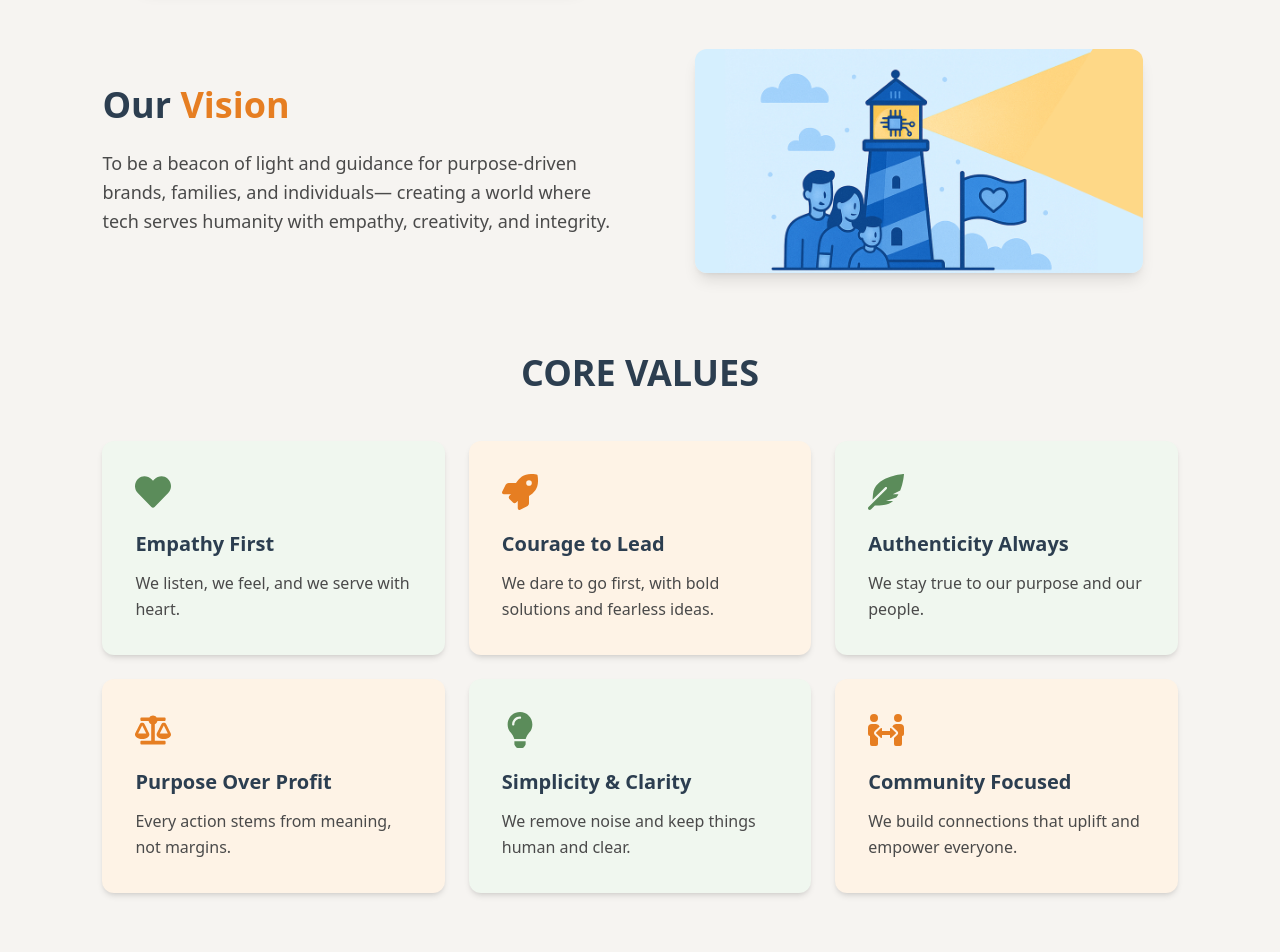
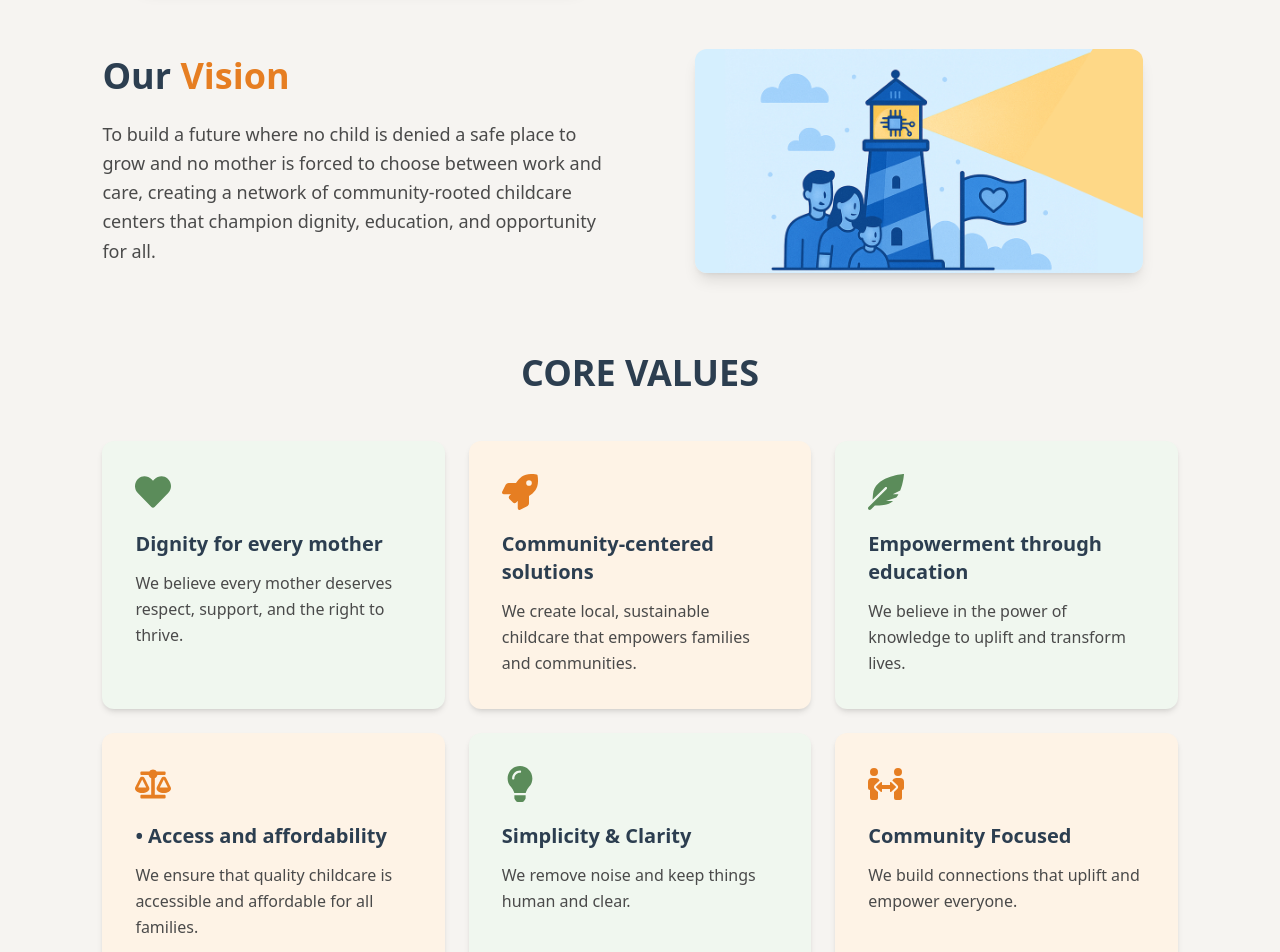
Before and after one commit to JeromeKERICH/toto-village, a React (Vite) app: page /storypage in a window 1280 px wide. Shown: the part 1400-2352 px from the top of the page. Built offline with nearby package versions, Linux system fonts and the light colour scheme.

Commit message:
Mission and Vision updates

```diff
--- a/src/components/story/StoryMission.jsx
+++ b/src/components/story/StoryMission.jsx
@@ -4,26 +4,26 @@ import { motion } from "framer-motion";
 const coreValues = [
   {
     icon: <FaHeart className="text-[#5B8C5A]" />,
-    title: "Empathy First",
-    desc: "We listen, we feel, and we serve with heart.",
+    title: "Dignity for every mother",
+    desc: "We believe every mother deserves respect, support, and the right to thrive.",
     bg: "bg-[#F0F7EF]"
   },
   {
     icon: <FaRocket className="text-[#E67E22]" />,
-    title: "Courage to Lead",
-    desc: "We dare to go first, with bold solutions and fearless ideas.",
+    title: "Community-centered solutions",
+    desc: "We create local, sustainable childcare that empowers families and communities.",
     bg: "bg-[#FEF3E6]"
   },
   {
     icon: <FaFeatherAlt className="text-[#5B8C5A]" />,
-    title: "Authenticity Always",
-    desc: "We stay true to our purpose and our people.",
+    title: "Empowerment through education",
+    desc: "We believe in the power of knowledge to uplift and transform lives.",
     bg: "bg-[#F0F7EF]"
   },
   {
     icon: <FaBalanceScale className="text-[#E67E22]" />,
-    title: "Purpose Over Profit",
-    desc: "Every action stems from meaning, not margins.",
+    title: "•	Access and affordability",
+    desc: "We ensure that quality childcare is accessible and affordable for all families.",
     bg: "bg-[#FEF3E6]"
   },
   {
@@ -57,8 +57,7 @@ const StoryMission = () => {
             Our <span className="text-[#E67E22]">Mission</span>
           </h2>
           <p className="text-lg text-[#4a4a4a] leading-relaxed">
-            To empower individuals and communities through transformative digital solutions,
-            heartfelt storytelling, and compassionate support that inspires both personal and collective growth.
+          To provide safe, affordable, and nurturing childcare that empowers working mothers, supports early childhood development, and redefines care as essential community infrastructure, giving every child the right to a dignified start and every mother the freedom to thrive.
           </p>
         </div>
       </div>
@@ -70,8 +69,7 @@ const StoryMission = () => {
             Our <span className="text-[#E67E22]">Vision</span>
           </h2>
           <p className="text-lg text-[#4a4a4a] leading-relaxed">
-            To be a beacon of light and guidance for purpose-driven brands, families, and individuals—
-            creating a world where tech serves humanity with empathy, creativity, and integrity.
+          To build a future where no child is denied a safe place to grow and no mother is forced to choose between work and care, creating a network of community-rooted childcare centers that champion dignity, education, and opportunity for all.
           </p>
         </div>
         <div className="w-full md:w-1/2">
```
